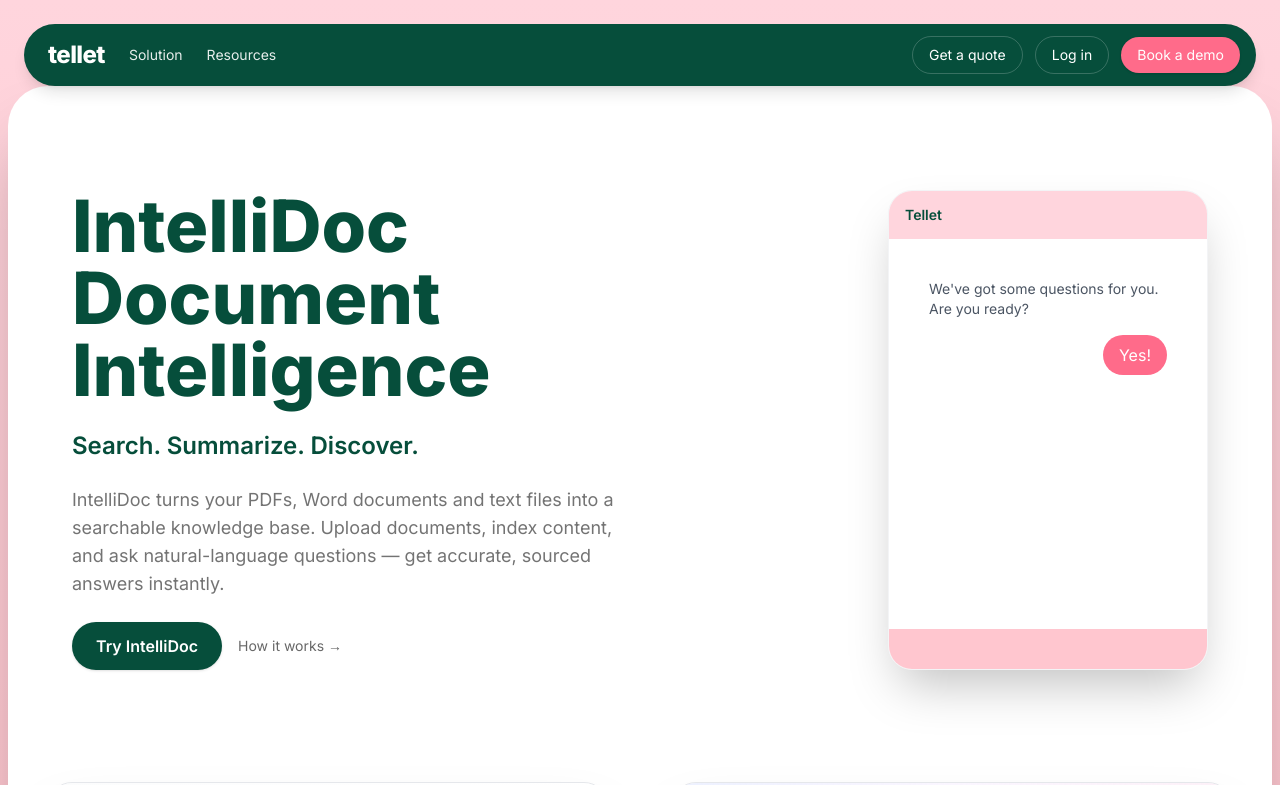
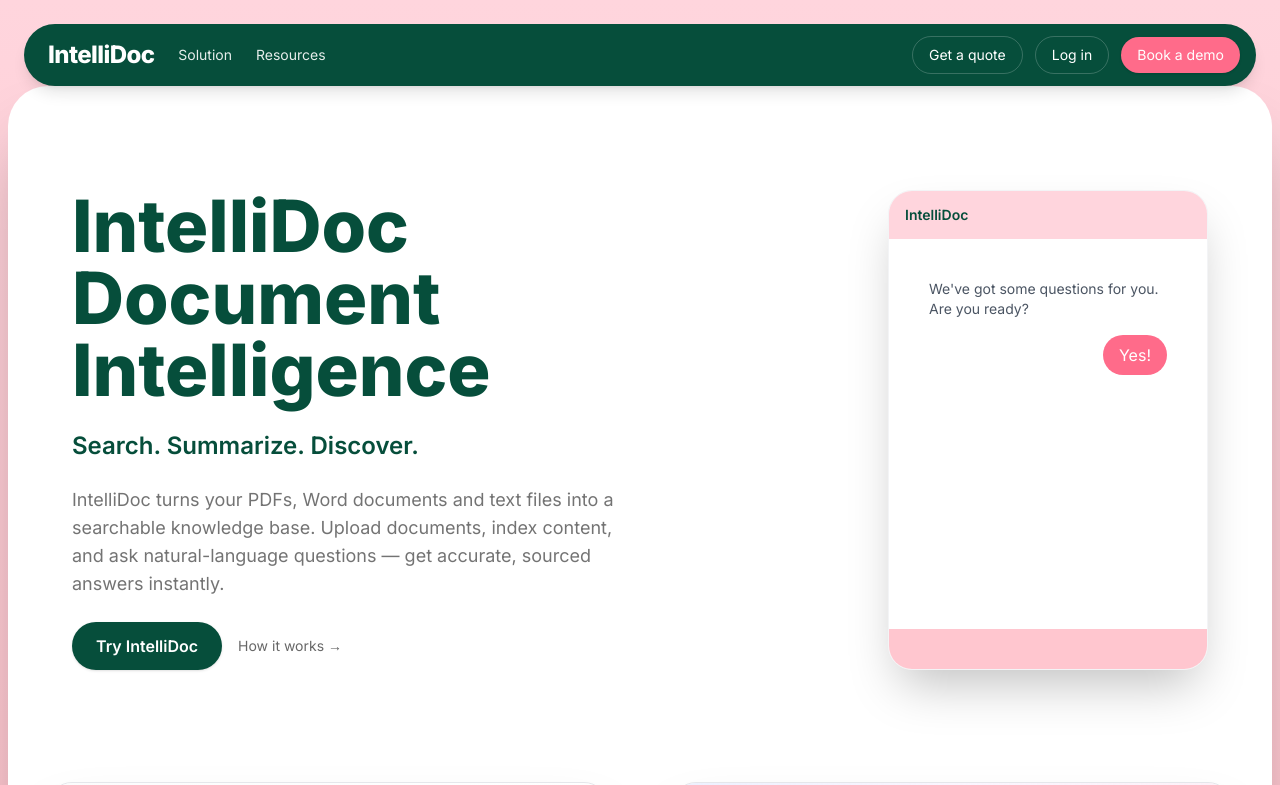
Before and after one commit to ARJUNRAWAT-DEL/INTELLIDOC, a React (Vite) app in the folder frontend/: page / in a window 1280 px wide. Shown: the top 785 px of the page. Built offline with nearby package versions, Linux system fonts and the light colour scheme; no server answers; the HTML template or start-up script is replaced by a standard one.

Commit message:
chore(frontend): rename brand to IntelliDoc across header and hero mock

```diff
--- a/frontend/src/App.tsx
+++ b/frontend/src/App.tsx
@@ -112,7 +112,7 @@
           <div className="max-w-7xl mx-auto px-6">
             <div className="bg-[var(--nav-green)] text-white rounded-full px-4 py-3 flex items-center justify-between shadow-lg">
               <div className="flex items-center gap-6">
-                <div className="text-2xl font-extrabold tracking-tight ml-2">tellet</div>
+                <div className="text-2xl font-extrabold tracking-tight ml-2">IntelliDoc</div>
                 <nav className="hidden md:flex items-center gap-6 text-sm opacity-90">
                   <a className="hover:opacity-100" href="#">Solution</a>
                   <a className="hover:opacity-100" href="#">Resources</a>
@@ -148,7 +148,7 @@
                   <div className="flex justify-center lg:justify-end">
                     {/* Phone mockup */}
                     <div className="w-80 h-[480px] rounded-3xl bg-white shadow-2xl border border-gray-100 flex flex-col overflow-hidden">
-                      <div className="h-12 bg-[var(--demo-pink-1)] flex items-center px-4 text-sm text-[var(--nav-green)] font-semibold">Tellet</div>
+                      <div className="h-12 bg-[var(--demo-pink-1)] flex items-center px-4 text-sm text-[var(--nav-green)] font-semibold">IntelliDoc</div>
                       <div className="flex-1 p-6 bg-white">
                         <div className="h-full rounded-2xl bg-[linear-gradient(180deg,#fff,#fff)] p-4">
                           <div className="text-sm text-gray-600 mb-4">We've got some questions for you. Are you ready?</div>
```
